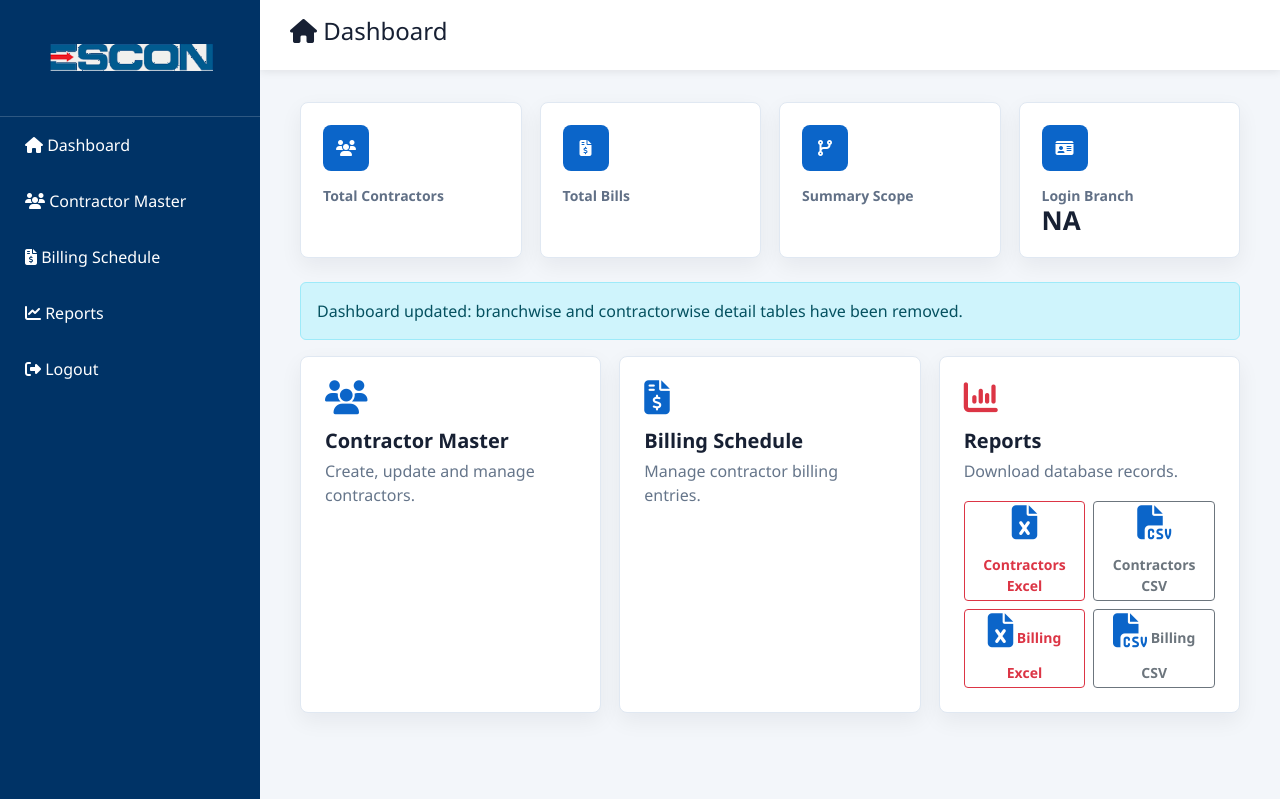
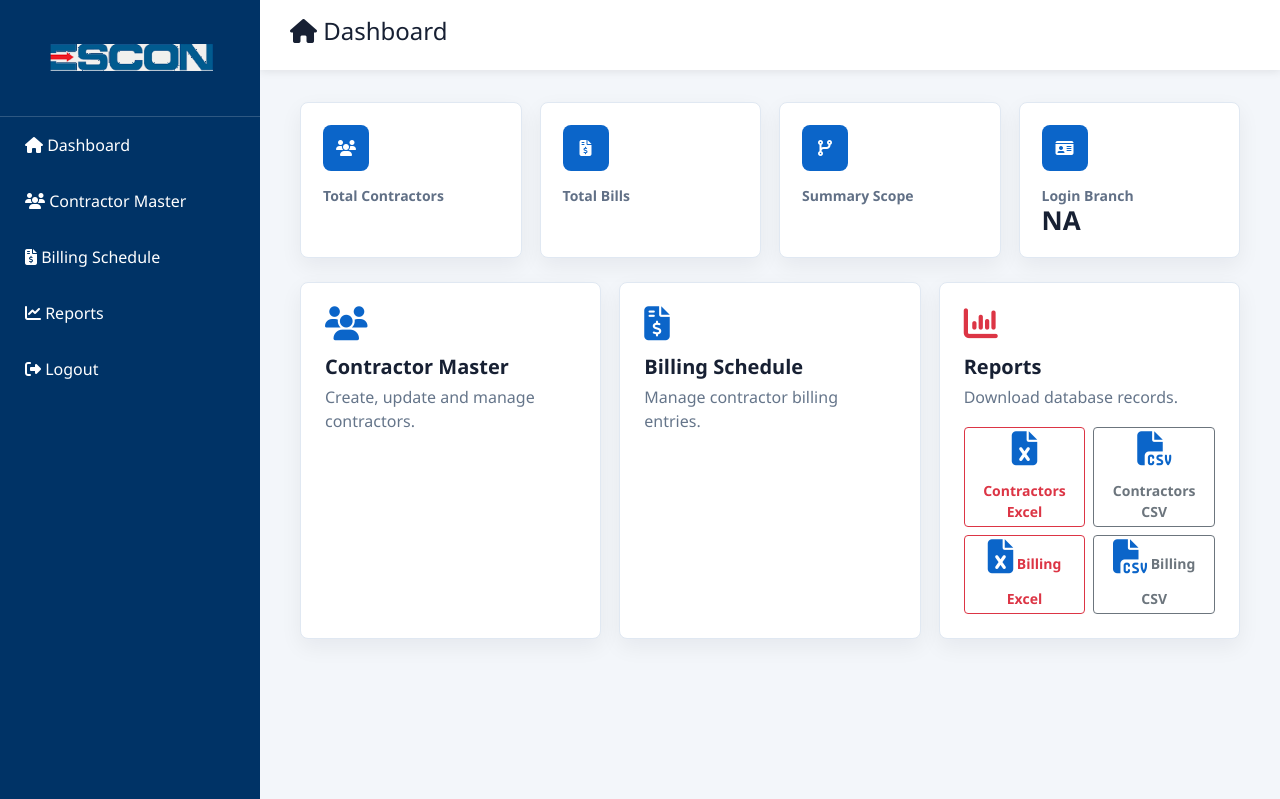
Before and after one commit to crisrule89-Ankush/contractorbilling, a Flask app: template templates/dashboard.html in a window 1280 px wide. Shown: the top 799 px of the page. Run offline with Flask 3, Linux system fonts and the light colour scheme; the template is opened without the code that fills it, so the values that code supplies are empty.

Commit message:
Fix billing contact handling and remove dashboard notice

```diff
--- a/app.py
+++ b/app.py
@@ -901,7 +901,9 @@ def apply_contractor_master_fields(billing_data, contractor):
     billing_data["ContractorCode"] = contractor.ContractorCode or billing_data.get("ContractorCode")
     billing_data["ContractorAgencyName"] = contractor.LedgerName or billing_data.get("ContractorAgencyName")
     billing_data["ContractorEmailID"] = contractor.EmailID or billing_data.get("ContractorEmailID")
-    billing_data["ContractorContactNo"] = contractor.MobileNo or billing_data.get("ContractorContactNo")
+    # Keep an explicitly supplied billing contact value; fall back to the
+    # contractor master only when the billing field is empty.
+    billing_data["ContractorContactNo"] = billing_data.get("ContractorContactNo") or contractor.MobileNo
     billing_data["OwnerName"] = contractor.OwnerName or billing_data.get("OwnerName")
     billing_data["AccountNumber"] = contractor.AccountNumber or billing_data.get("AccountNumber")
     billing_data["BankName"] = contractor.BankName or billing_data.get("BankName")
@@ -1060,18 +1062,11 @@ def get_contractor_dict(row):
     return data
 
 
-def validate_billing_data(data, validate_contact=True):
+def validate_billing_data(data):
     required = get_effective_required_fields("billing")
     for field in required:
         if not data.get(field):
             return f"{field} is required."
-
-    if (
-        validate_contact
-        and data.get("ContractorContactNo")
-        and not str(data["ContractorContactNo"]).isdigit()
-    ):
-        return "Contractor Contact No must contain only digits."
 
     if data.get("BillAmount"):
         try:
@@ -1796,7 +1791,7 @@ def process_billing_bulk_upload(records):
                 continue
             # Bulk uploads should preserve any contact value supplied in the
             # template (for example, a country code or extension).
-            validation_error = validate_billing_data(record, validate_contact=False)
+            validation_error = validate_billing_data(record)
             if validation_error:
                 summary["skipped"].append(f"Row {row_number}: {validation_error}")
                 continue
--- a/templates/dashboard.html
+++ b/templates/dashboard.html
@@ -205,10 +205,6 @@
             </div>
         </div>
 
-        <div class="alert alert-info" role="alert">
-            Dashboard updated: branchwise and contractorwise detail tables have been removed.
-        </div>
-
         <div class="action-grid">
             <div class="action-card" onclick="window.location='/contractor'">
                 <i class="fa fa-users"></i>
```
